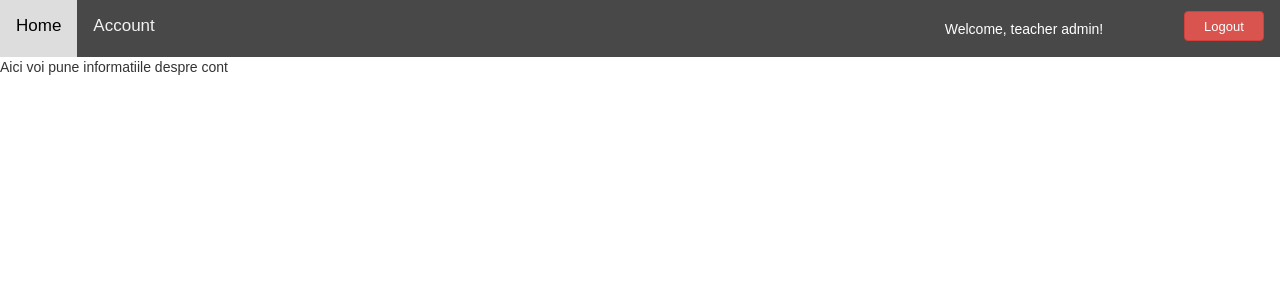
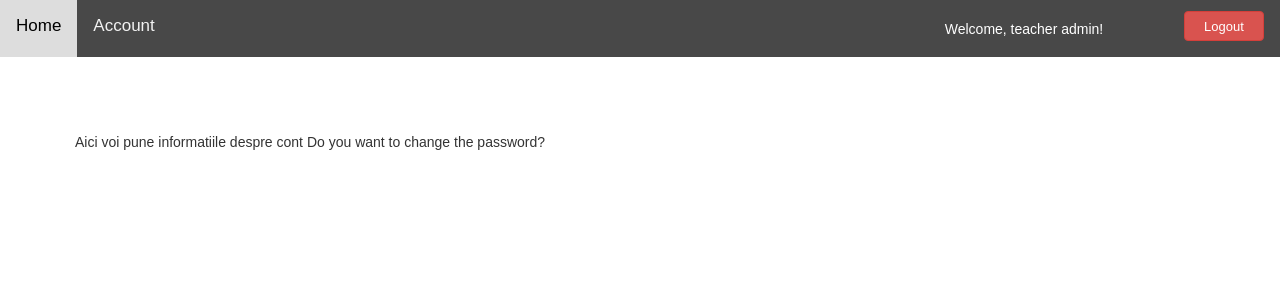
Before and after one commit to malinastanciu/proiectLicenta, a Django app: page /account/ in a window 1280 px wide. Shown: the top 300 px of the page. Run offline with Django 3.2, Linux system fonts and the light colour scheme; a user stored in the database is signed in; some libraries are stand-ins or nearby versions.

Commit message:
Created account page

```diff
--- a/application/templates/application/account.html
+++ b/application/templates/application/account.html
@@ -6,4 +6,7 @@
 {% endblock %}
 {% block article %}
    Aici voi pune informatiile despre cont
+    Do you want to change the password?
+        {% block change_password %}
+        {% endblock %}
 {% endblock %}
--- /dev/null
+++ b/static/css/main_layout.css
@@ -0,0 +1,4 @@
+.article{
+    padding: 50px;
+    margin: 25px;
+}
--- a/templates/main_layout.html
+++ b/templates/main_layout.html
@@ -24,8 +24,10 @@
         <article>
             {% block page_name %}
             {% endblock %}
-            {% block article %}
-            {% endblock %}
+            <div class="article">
+                {% block article %}
+                {% endblock %}
+            </div>
         </article>
     </section>
 
```
